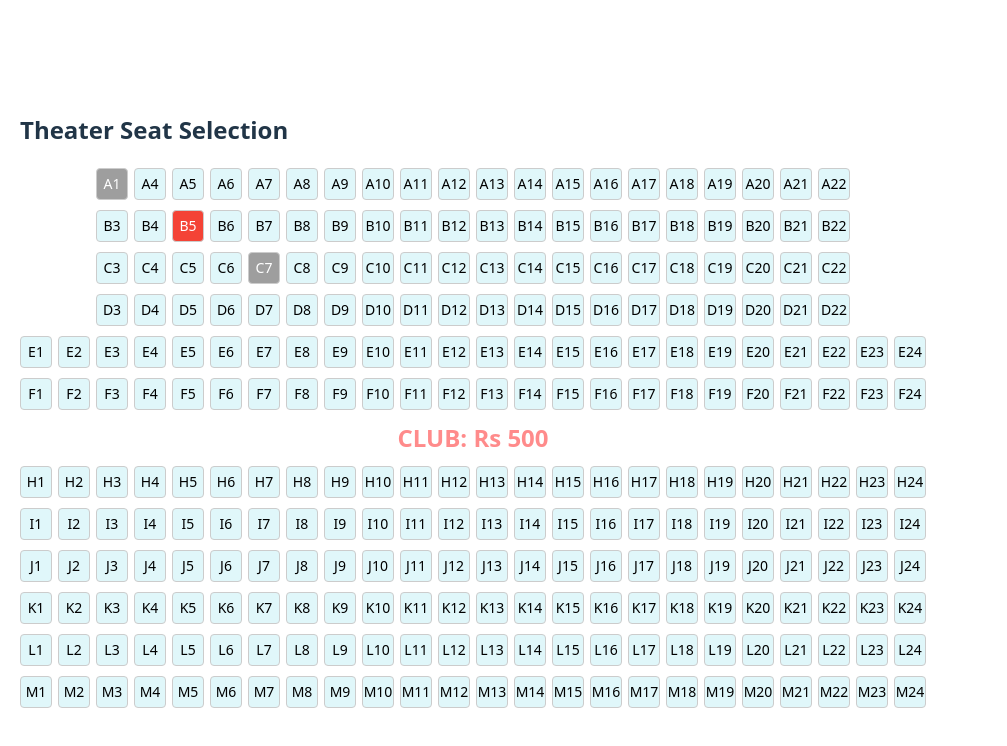
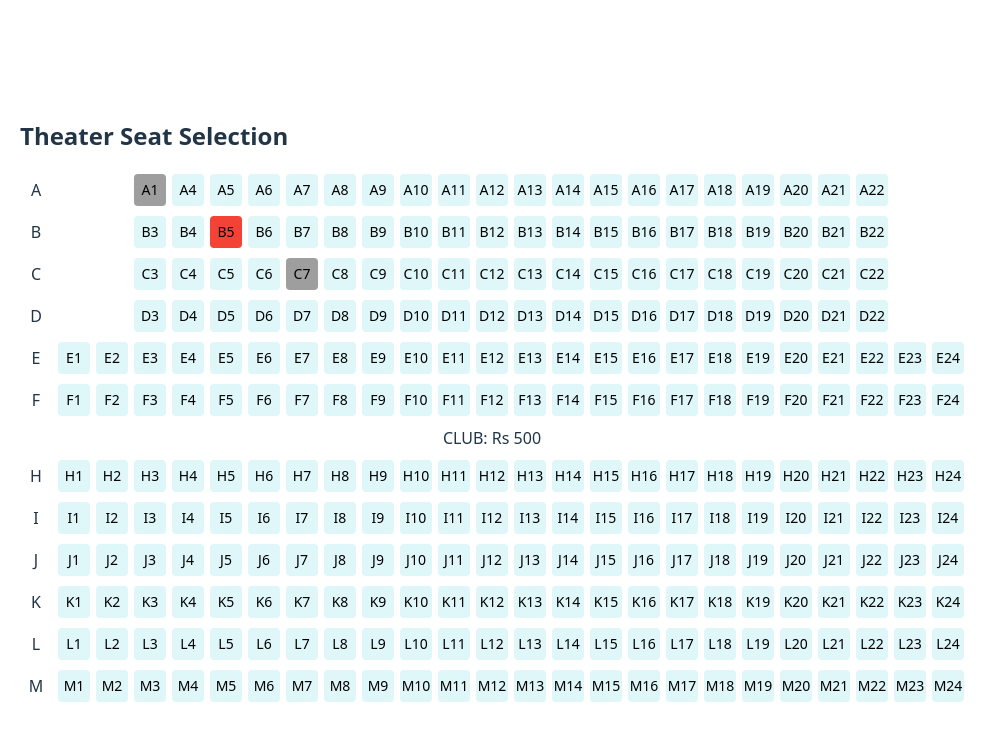
Before and after one commit to Akshay2002Singh/react-seat-select, a React (Vite) app: page / in a window 1280 px wide. Shown: the top 746 px of the page, without its empty margins (0-1007 px from the left). Built offline with nearby package versions, Linux system fonts and the light colour scheme.

Commit message:
Added custom styling support

```diff
--- a/src/components/theater-seat-select/TheaterSeatSelect.tsx
+++ b/src/components/theater-seat-select/TheaterSeatSelect.tsx
@@ -1,6 +1,6 @@
 import React, { useState } from "react";
 import "./styles.css";
-import type { Seat } from "./types";
+import type { CustomStyles, Seat } from "./types";
 
 type Props = {
   seats: Record<string, Seat[]>;
@@ -9,6 +9,8 @@ type Props = {
   reservedSeats?: string[];
   onSelect?: (seat: Seat) => void;
   onUnselect?: (seat: Seat) => void;
+  showRowNumbers?: boolean;
+  styles?: CustomStyles;
 };
 
 const SEAT_STATUS: Record<string, string> = {
@@ -26,8 +28,22 @@ export const TheaterSeatSelect: React.FC<Props> = ({
   reservedSeats = [],
   onSelect = () => {},
   onUnselect = () => {},
+  showRowNumbers = true,
+  styles = {},
 }) => {
   const [selectedSeats, setSelectedSeats] = useState<string[]>([]);
+
+  const {
+    rowGap = "10px",
+    columnGap = "6px",
+    headerStyles = {},
+    seatStyles = {},
+    availableStyles = {},
+    bookedStyles = {},
+    disabledStyles = {},
+    reservedStyles = {},
+    selectedStyles = {},
+  } = styles;
 
   const handleSeatClick = (seat: Seat) => {
     if (
@@ -56,33 +72,83 @@ export const TheaterSeatSelect: React.FC<Props> = ({
     return SEAT_STATUS.AVAILABLE;
   };
 
+  const getStatusStyle = (status: string) => {
+    // const base = {
+    //   padding: 0,
+    //   width: seat?.width || "32px",
+    //   height: seat?.height || "32px",
+    //   fontSize: "14px",
+    // };
+
+    const statusStyles: Record<string, React.CSSProperties> = {
+      [SEAT_STATUS.SELECTED]: { ...seatStyles, ...selectedStyles },
+      [SEAT_STATUS.DISABLED]: { ...seatStyles, ...disabledStyles },
+      [SEAT_STATUS.BOOKED]: { ...seatStyles, ...bookedStyles },
+      [SEAT_STATUS.RESERVED]: { ...seatStyles, ...reservedStyles },
+      [SEAT_STATUS.AVAILABLE]: { ...seatStyles, ...availableStyles },
+    };
+
+    return statusStyles[status];
+  };
+
   return (
-    <div className="seat-grid">
+    <div className="seat-grid" style={{ gap: rowGap }}>
       {Object.entries(seats).map(([rowLabel, rowSeats]) => {
-        if(rowSeats.length === 0){
-            return <div className="seat-row-label-wrapper"><span>{rowLabel}</span></div>
+        if (rowSeats.length === 0) {
+          return (
+            <div
+              className="seat-row-label-wrapper"
+              style={{ ...headerStyles }}
+              key={rowLabel}
+            >
+              {rowLabel}
+            </div>
+          );
         }
 
         return (
-        <div key={rowLabel} className="seat-row">
+          <div className="seat-row" key={rowLabel} style={{ gap: columnGap }}>
+            {showRowNumbers && (
+              <span
+                style={{
+                  height: seatStyles?.height || "32px",
+                  width: seatStyles?.width || "32px",
+                  display: "flex",
+                  alignItems: "center",
+                  justifyContent: "center",
+                }}
+              >
+                {rowLabel}
+              </span>
+            )}
             {rowSeats.map((seat) => {
-            if(seat?.isBlank){
-                return <div className='blackSeat'/>
+              if (seat?.isBlank) {
+                return <div className="blankSeat" style={{ ...seatStyles }} />;
               }
               const status = getSeatStatus(seat?.id);
               return (
-              <button
+                <div
                   key={seat?.id}
                   className={`seat ${status}`}
+                  style={{
+                    ...getStatusStyle(status),
+                    pointerEvents: [
+                      SEAT_STATUS.DISABLED,
+                      SEAT_STATUS.RESERVED,
+                      SEAT_STATUS.BOOKED,
+                    ]?.includes(seat.id)
+                      ? "none"
+                      : "auto",
+                  }}
                   onClick={() => handleSeatClick(seat)}
-                disabled={[SEAT_STATUS.DISABLED, SEAT_STATUS.RESERVED]?.includes(seat.id)}
                 >
                   {seat.label || seat.id}
-              </button>
+                </div>
               );
             })}
           </div>
-      )})}
+        );
+      })}
     </div>
   );
 };
--- a/src/components/theater-seat-select/styles.css
+++ b/src/components/theater-seat-select/styles.css
@@ -8,7 +8,7 @@
   gap: 6px;
 }
 
-.blackSeat{
+.blankSeat{
   width: 32px;
   height: 32px;
   background-color: transparent;
@@ -18,39 +18,40 @@
   width: 32px;
   height: 32px;
   font-size: 14px;
-  border: 1px solid #ccc;
+  color:black;
+  /* border: 1px solid #ccc; */
   border-radius: 4px;
   background-color: #eee;
   cursor: pointer;
   transition: 0.2s;
+  display: flex;
+  align-items: center;
+  justify-content: center;
   padding: 0;
 }
 
-.seat:hover {
-  background-color: #ddd;
-}
 
 /* Status Colors */
-.seat.AVAILABLE {
+.AVAILABLE {
   background-color: #e0f7fa;
 }
-.seat.SELECTED {
+.SELECTED {
   background-color: #4caf50;
-  color: white;
+  color: black;
 }
-.seat.BOOKED {
+.BOOKED {
   background-color: #f44336;
-  color: white;
+  color: black;
   cursor: not-allowed;
 }
-.seat.DISABLED {
+.DISABLED {
   background-color: #9e9e9e;
-  color: white;
+  color: black;
   cursor: not-allowed;
 }
-.seat.RESERVED {
+.RESERVED {
   background-color: #ff9800;
-  color: white;
+  color: black;
   cursor: not-allowed;
 }
 
```
Also changed, not shown: src/components/theater-seat-select/types.ts (+13 -0 lines). Lines whose indentation alone changed are shown as unchanged.
